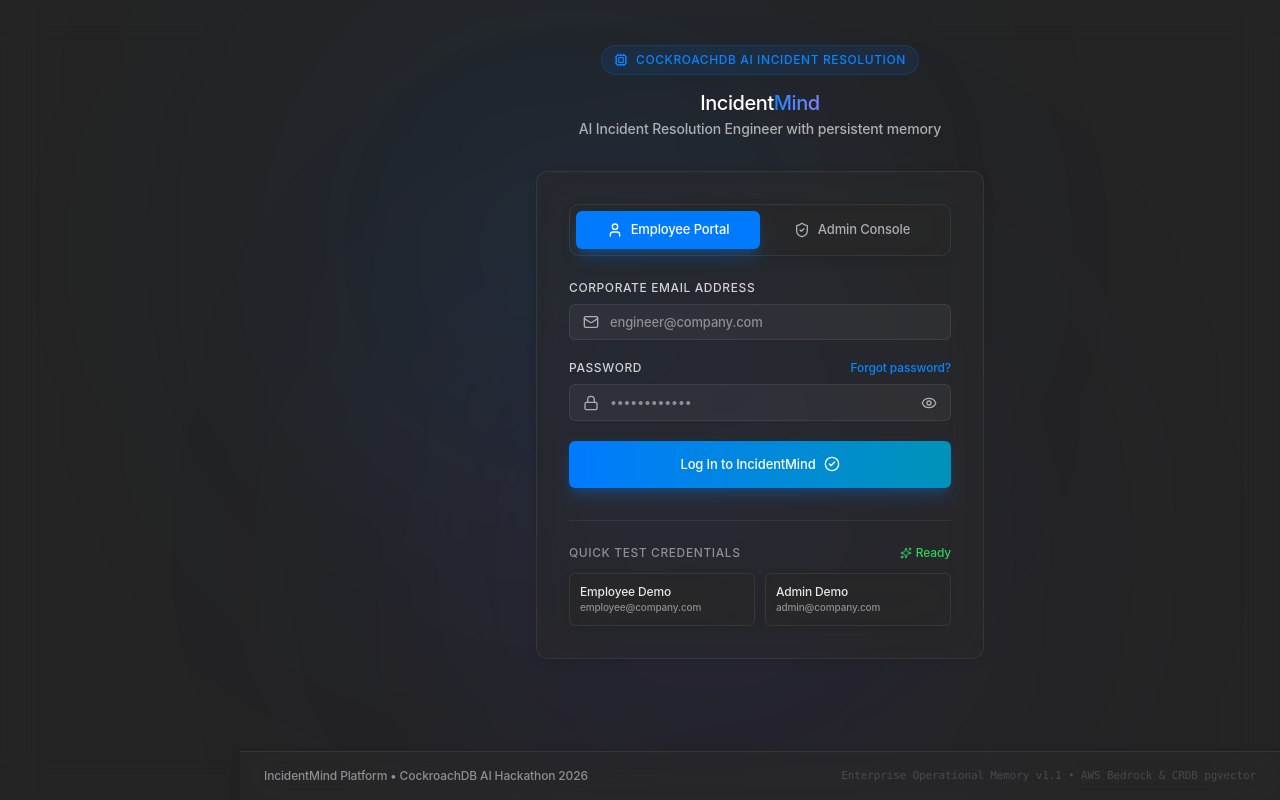
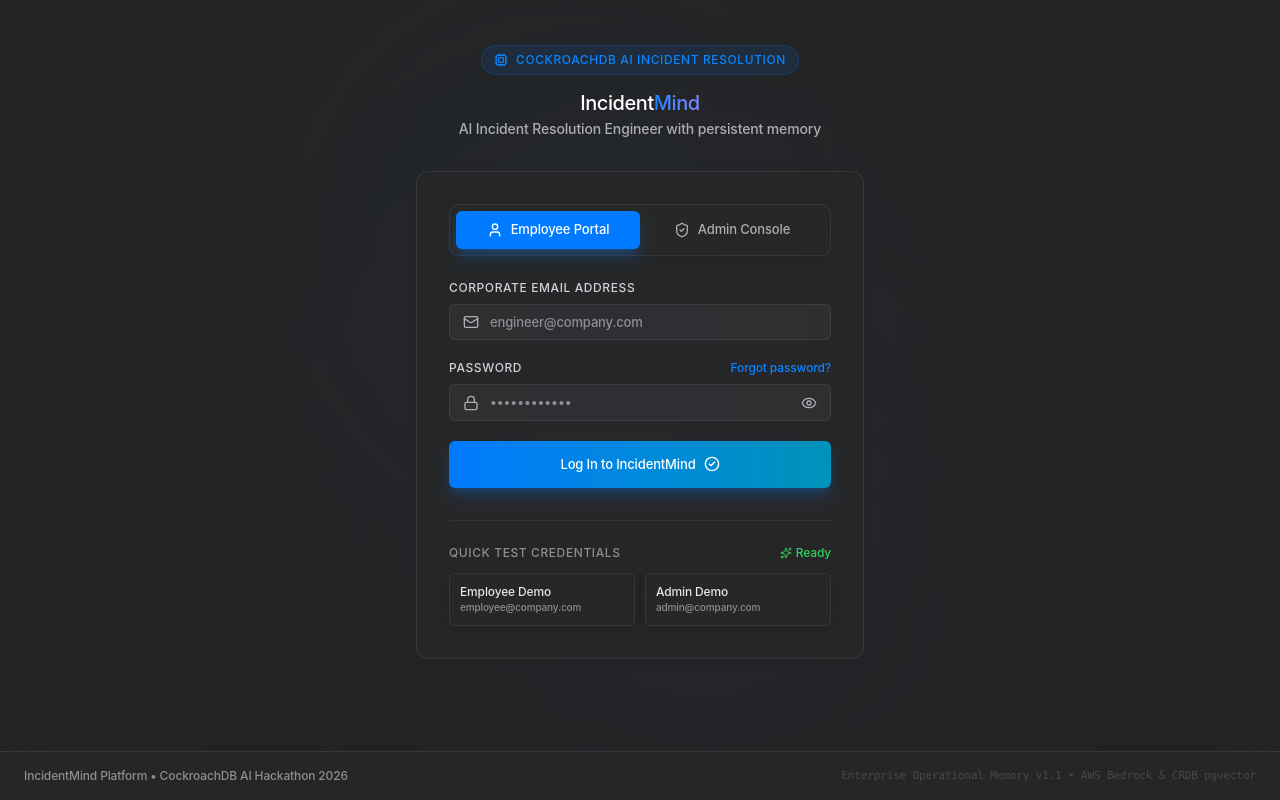
Before and after one commit to shashwathnaik-glitch/IncidentAI, a React app in the folder frontend/: page / in a window 1280 px wide. Built offline with nearby package versions, Linux system fonts and the light colour scheme; the HTML template or start-up script is replaced by a standard one.

Commit message:
fix: scope sidebar padding and restore fixed positioning

```diff
--- a/frontend/src/index.css
+++ b/frontend/src/index.css
@@ -97,6 +97,17 @@
   box-shadow: 0 4px 12px rgba(0, 0, 0, 0.08), 0 1px 2px rgba(0, 0, 0, 0.04) !important;
 }
 
+/* Ensure the root layout container does not create a new containing block for position: fixed descendants */
+div.min-h-screen {
+  backdrop-filter: none !important;
+  -webkit-backdrop-filter: none !important;
+  filter: none !important;
+  transform: none !important;
+  perspective: none !important;
+  will-change: auto !important;
+  contain: none !important;
+}
+
 /* Focus rings for inputs and buttons */
 input[type="text"],
 input[type="email"],
@@ -193,8 +204,8 @@
 
 /* Desktop Sidebar Overrides (translucent left sidebar) */
 @media (min-width: 1024px) {
-  /* Shift content wrapper to the right to make room for fixed sidebar */
-  div.min-h-screen.flex.flex-col {
+  /* Shift content wrapper to the right to make room for fixed sidebar (only when the sidebar is present) */
+  div.min-h-screen.flex.flex-col:has(header.sticky) {
     padding-left: 240px !important;
     box-sizing: border-box !important;
   }
```
